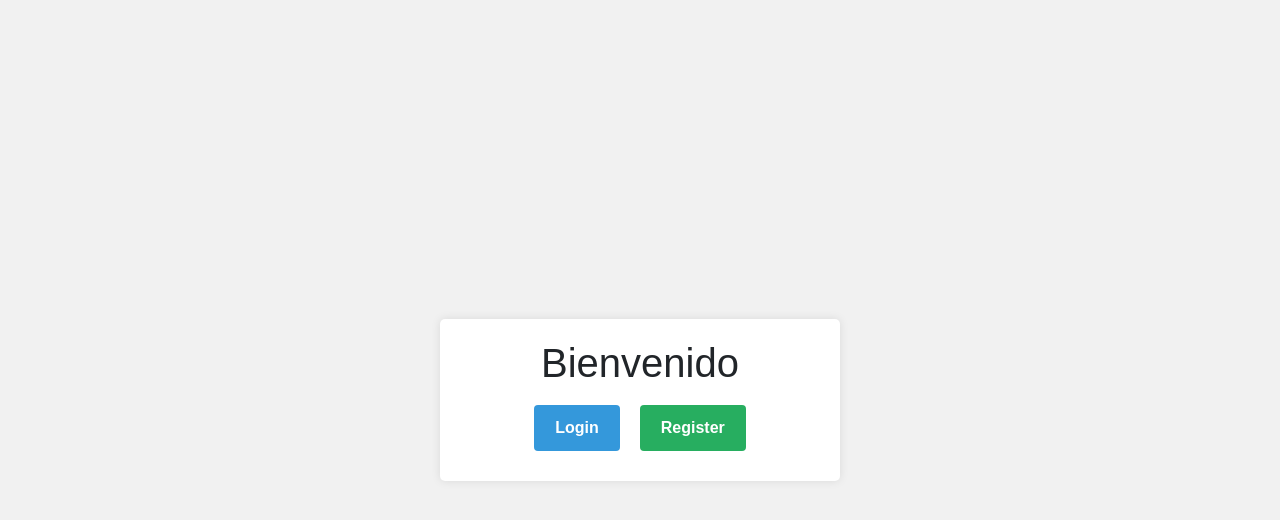
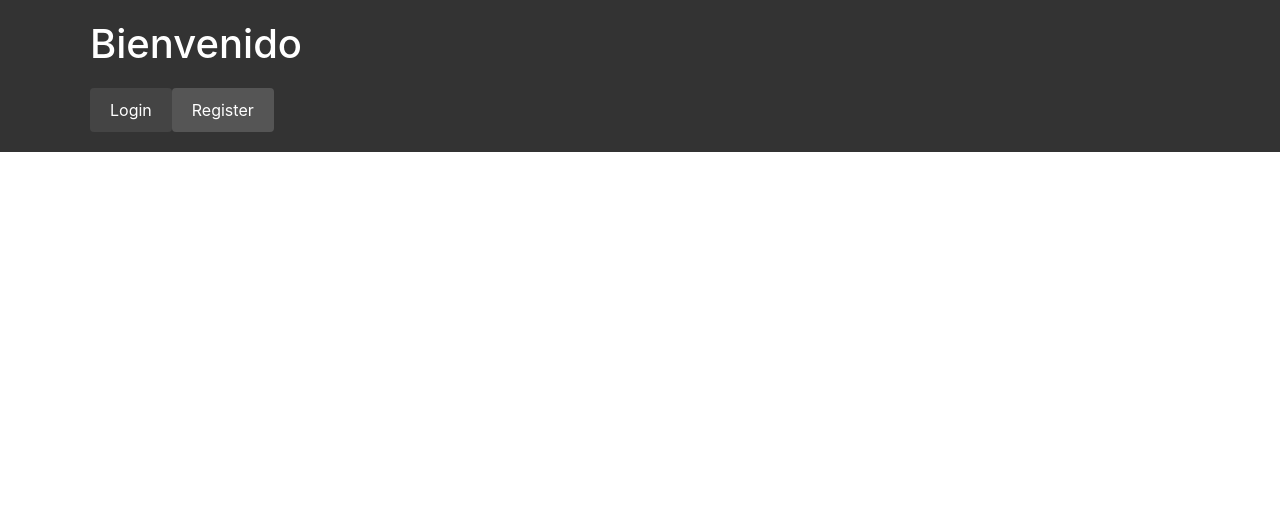
Before and after one commit to swalisoft/setes_builder, an Angular app in the folder ui/: page / in a window 1280 px wide. Shown: the top 520 px of the page. Built offline with nearby package versions, Linux system fonts and the light colour scheme.

Commit message:
interfaces

```diff
--- a/ui/src/app/modules/auth/home/home.component.css
+++ b/ui/src/app/modules/auth/home/home.component.css
@@ -1,39 +1,42 @@
 .builder {
-    display: flex;
-    align-items: center;
-    justify-content: center;
-    height: 100vh;
-    background-color: #f1f1f1;
-    font-family: Arial, sans-serif;
+    background-color: #333;
+    color: #fff;
   }
 
   .container {
-    background-color: #ffffff;
-    border-radius: 5px;
     padding: 20px;
-    box-shadow: 0px 0px 10px rgba(0, 0, 0, 0.1);
-    width: 400px;
-    text-align: center;
   }
 
-h1 {
+  .container h1 {
     margin-top: 0;
+  }
+
+  .button-container {
+    margin-top: 20px;
   }
 
   .btn {
     display: inline-block;
     padding: 10px 20px;
-    margin: 10px;
+    font-size: 16px;
+    text-decoration: none;
     border-radius: 4px;
-    text-decoration: none;
-    color: #ffffff;
-    font-weight: bold;
+    cursor: pointer;
   }
 
   .btn-login {
-    background-color: #3498db;
+    background-color: #444;
+    color: #fff;
+    border: none;
   }
 
   .btn-register {
-    background-color: #27ae60;
+    background-color: #555;
+    color: #fff;
+    border: none;
   }
+
+  .btn-login:hover,
+  .btn-register:hover {
+    background-color: #666;
+  }
--- a/ui/src/app/modules/auth/home/home.component.html
+++ b/ui/src/app/modules/auth/home/home.component.html
@@ -1,13 +1,10 @@
+
 <div class="builder">
   <div class="container">
     <h1>Bienvenido</h1>
-    <a
-      class="btn btn-login"
-      routerLink="/login"
-    >Login</a>
-    <a
-      class="btn btn-register"
-      routerLink="/register"
-    >Register</a>
+    <div class="button-container">
+      <a class="btn btn-login" routerLink="/login">Login</a>
+      <a class="btn btn-register" routerLink="/register">Register</a>
+    </div>
   </div>
 </div>
--- a/ui/src/app/modules/servers/create-server/create-server.component.html
+++ b/ui/src/app/modules/servers/create-server/create-server.component.html
@@ -51,7 +51,7 @@
       <input
         class="form-control"
         placeholder="Ingrese el usuario"
-        ame="database"
+        ame=""
         ngModel
       >
     </div>
--- a/ui/src/app/modules/servers/list-servers/list-servers.component.css
+++ b/ui/src/app/modules/servers/list-servers/list-servers.component.css
@@ -0,0 +1,46 @@
+.container {
+    background-color: #333;
+    color: #fff;
+    padding: 20px;
+  }
+
+  .container h1 {
+    margin-top: 0;
+  }
+
+  .table {
+    width: 100%;
+    border-collapse: collapse;
+  }
+
+  .table th,
+  .table td {
+    padding: 10px;
+    border: 1px solid #555;
+  }
+
+  .table th {
+    background-color: #222;
+    color: #fff;
+  }
+
+  .table td {
+    background-color: #444;
+  }
+
+  .btn {
+    padding: 8px 16px;
+    font-size: 14px;
+    border: none;
+    border-radius: 4px;
+    cursor: pointer;
+  }
+
+  .btn-danger {
+    background-color: #d9534f;
+    color: #fff;
+  }
+
+  .btn-danger:hover {
+    background-color: #c9302c;
+  }
--- a/ui/src/app/modules/servers/list-servers/list-servers.component.html
+++ b/ui/src/app/modules/servers/list-servers/list-servers.component.html
@@ -4,15 +4,15 @@
   <table class="table">
     <thead>
       <tr>
-      <th scope="col">#</th>
-      <th scope="col">First</th>
-      <th scope="col">Last</th>
-      <th scope="col">Handle</th>
+        <th scope="col">usuario</th>
+        <th scope="col">dominio</th>
+        <th scope="col">db_user</th>
+        <th scope="col">database</th>
       </tr>
     </thead>
     <tbody>
       <tr *ngFor="let item of servers$ | async">
-      <th scope="row">{{item[0]}}</th>
+        <td>{{item[0]}}</td>
         <td>{{item[1]}}</td>
         <td>{{item[2]}}</td>
         <td>
```
Also changed, not shown: 1 other file (tests, documents, lock files or other folders). Lines whose indentation alone changed are shown as unchanged.
